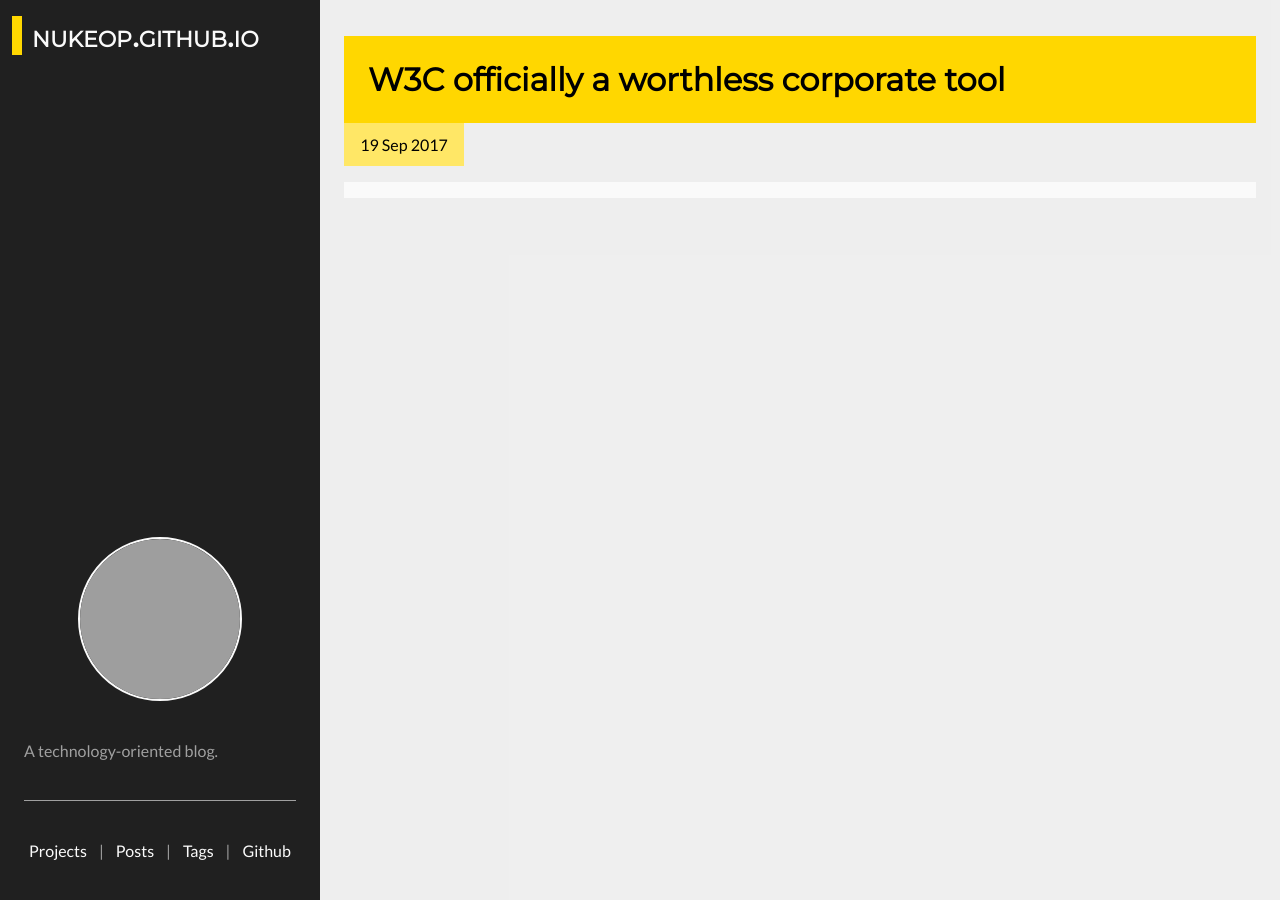
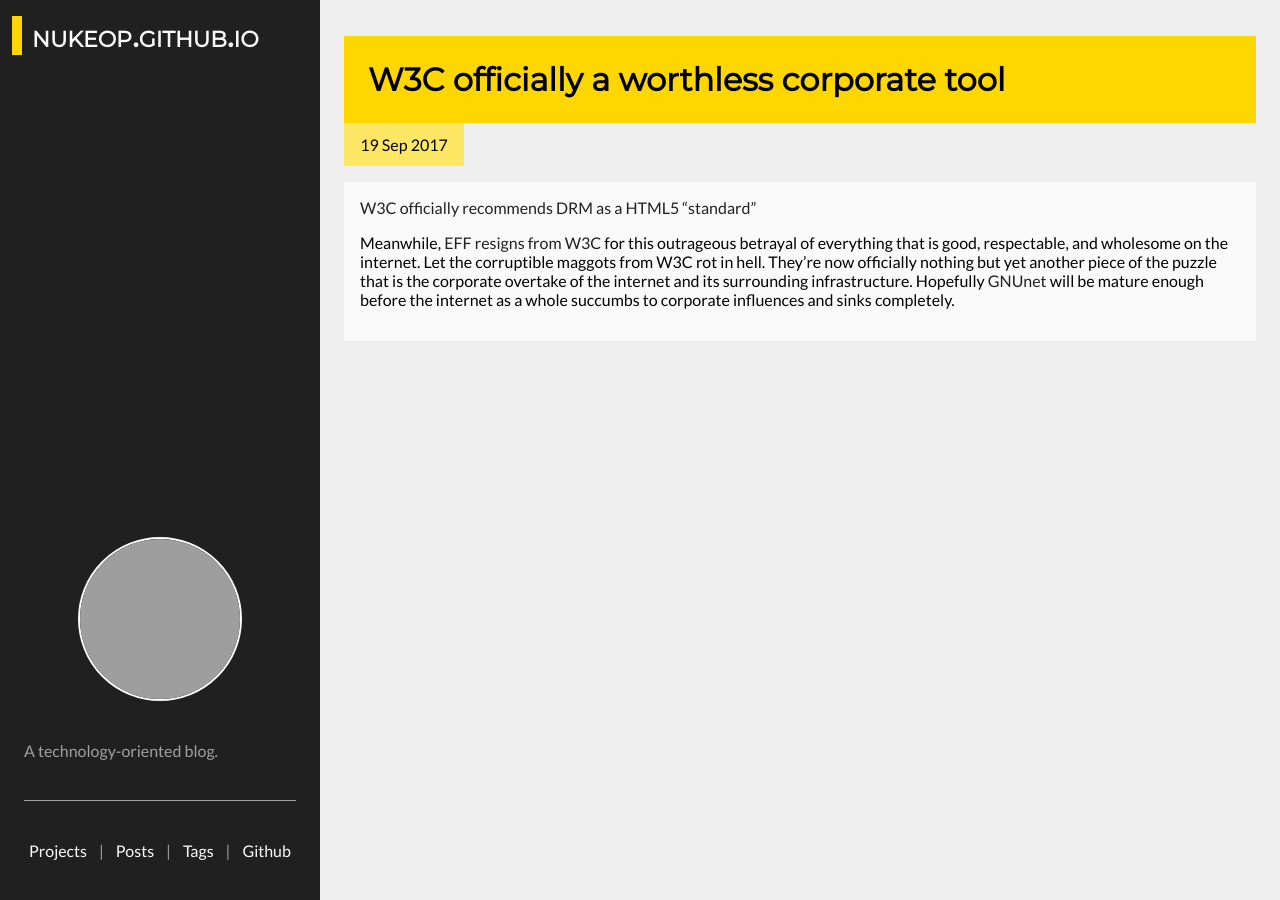
Before and after one commit to nukeop/nukeop.github.io, a Jekyll site: the page built from _posts/2017/2017-09-19-w3c-officially-a-worthless-corporate-tool.markdown, in a window 1280 px wide. Built offline with Jekyll 4.4.1, drawn with Linux system fonts in a browser that asks for light colours; grey boxes are pictures that could not be loaded.

Commit message:
New post: W3C officially a worthless corporate tool

```diff
--- a/_posts/2017/2017-09-19-w3c-officially-a-worthless-corporate-tool.markdown
+++ b/_posts/2017/2017-09-19-w3c-officially-a-worthless-corporate-tool.markdown
@@ -2,4 +2,15 @@
 layout: "post"
 title: "W3C officially a worthless corporate tool"
 date: "2017-09-19 08:59"
+tags: betrayal sinking-ship 30-silver
+image: "https://www.eff.org/files/issues/og-drm-ugly.png"
+summary: "I hope they enjoy their 30 pieces of silver when they're in hell"
 ---
+
+[W3C officially recommends DRM as a HTML5 "standard"][9134a90d]
+
+Meanwhile, [EFF resigns from W3C][be9f695c] for this outrageous betrayal of everything that is good, respectable, and wholesome on the internet. Let the corruptible maggots from W3C rot in hell. They're now officially nothing but yet another piece of the puzzle that is the corporate overtake of the internet and its surrounding infrastructure. Hopefully [GNUnet][8970c661] will be mature enough before the internet as a whole succumbs to corporate influences and sinks completely.
+
+  [9134a90d]: https://arstechnica.com/gadgets/2017/09/drm-for-html5-published-as-a-w3c-recommendation-after-58-4-approval/ "W3C officially recommends DRM as a HTML5 "standard""
+  [be9f695c]: https://www.eff.org/deeplinks/2017/09/open-letter-w3c-director-ceo-team-and-membership "EFF resigns from W3C"
+  [8970c661]: https://gnunet.org/ "GNUnet"
```
